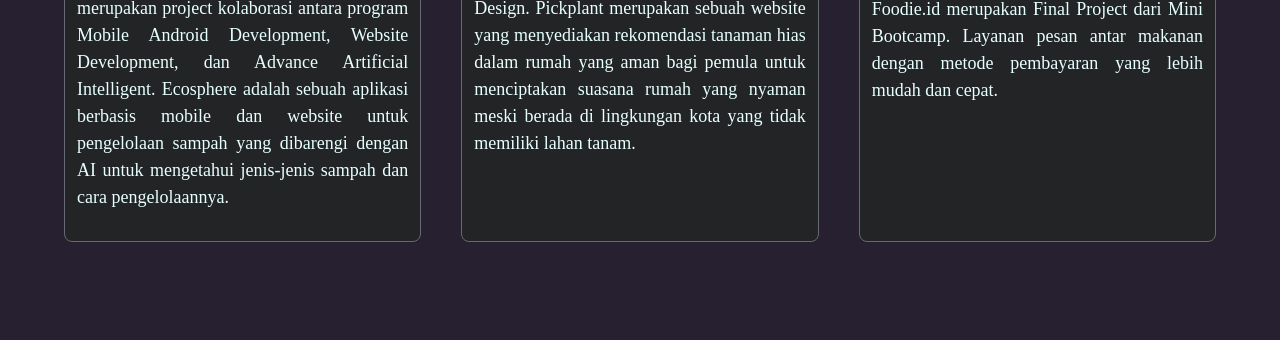
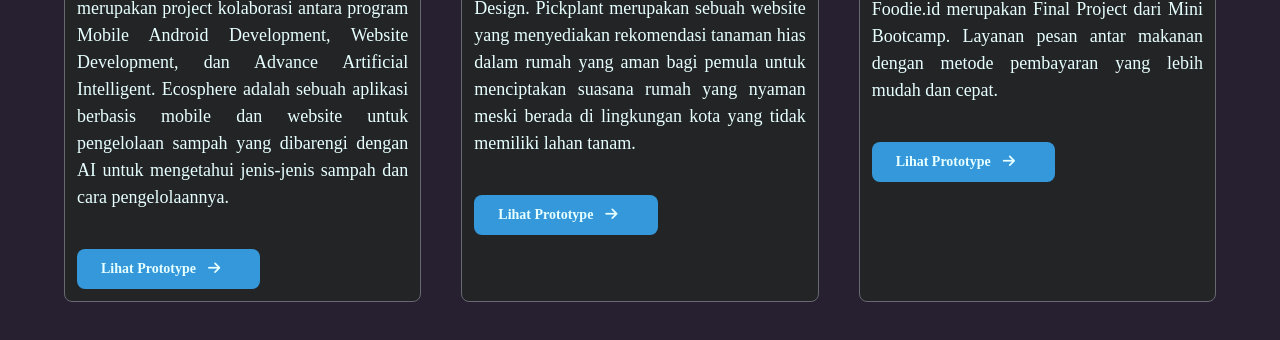
Before and after one commit to AirinKris03/miniproyek-portfolio, a plain HTML site: page index.html in a window 1280 px wide. Shown: the part 1998-2338 px from the top of the page. Drawn offline with Linux system fonts and the light colour scheme.

Commit message:
menambahkan link demo prototype pada portfolio

```diff
--- a/index.html
+++ b/index.html
@@ -31,7 +31,8 @@
                 <li><a href="#home"></i>Home</a></li>
                 <li><a href="#about"></i>About</a></li>
                 <li><a href="#porto"></i>Portfolio</a></li>
-                <li><a href="#contact"><i class="fa-solid fa-phone"></i>Let's Work Together</a></li>
+                <li><a href="#testi"></i>Afirmasi Pengguna</a></li>
+                <li><a href="#contact"></i>Let's Work Together</a></li>
           </ul>
         </div>
       </nav>
@@ -103,13 +104,15 @@
                     <h3><i class="fa-solid fa-earth"></i>EcoSphere</h3>
                     <img src="assets/porto1.png" alt="Project 1" >
                     <p><span highlight>Best 3 Massive Project</span> Study Independent (MSIB) Batch 6 yang merupakan project kolaborasi antara program Mobile Android Development, Website Development, dan Advance Artificial Intelligent. Ecosphere adalah sebuah aplikasi berbasis mobile dan website untuk pengelolaan sampah yang dibarengi dengan AI untuk mengetahui jenis-jenis sampah dan cara pengelolaannya.</p>
-                    </article>
+                    <a href="https://www.figma.com/proto/VThSrC2Fx1UsSTSTQQ4jUM/EcoSphere-Prototype?page-id=9%3A3&node-id=326-1001&p=f&viewport=348%2C260%2C0.06&t=TZw6YDlhBB9I2cA6-1&scaling=scale-down&content-scaling=fixed&starting-point-node-id=312%3A902" class="porto-link">Lihat Prototype<i class="fa-solid fa-arrow-right"></i></a>
+                  </article>
                 </div>
                 <div class="porto-item">
                   <article>
                     <h3><i class="fa-solid fa-tree"></i>Pickplant</h3>
                     <img src="assets/porto2.png" alt="Project 2">
                     <p><span highlight>Best 30 Landing Page</span> pada program Workshop UI/UX Design: Create Your Own Design. Pickplant merupakan sebuah website yang menyediakan rekomendasi tanaman hias dalam rumah yang aman bagi pemula untuk menciptakan suasana rumah yang nyaman meski berada di lingkungan kota yang tidak memiliki lahan tanam.</p>
+                    <a href="https://www.figma.com/proto/RyEKf2G6KqXuuZizz0Y1Ii/Skilhub---PickPlant?page-id=0%3A1&node-id=80-3&viewport=329%2C142%2C0.1&t=lrVTtE7r6XAW6il7-1&scaling=scale-down&content-scaling=fixed&starting-point-node-id=80%3A3" class="porto-link">Lihat Prototype<i class="fa-solid fa-arrow-right"></i></a>
                   </article>
                 </div>
                 <div class="porto-item">
@@ -117,9 +120,11 @@
                     <h3><i class="fa-solid fa-bowl-food"></i>Foodie.id</h3>
                     <img src="assets/porto3.png" alt="Project 1">
                     <p>Foodie.id merupakan Final Project dari Mini Bootcamp. Layanan pesan antar makanan dengan metode pembayaran yang lebih mudah dan cepat.</p>
+                    <a href="https://www.figma.com/proto/LGkf0RAqNnsheKERfwLYcM/Final-Project---Lumoshive?page-id=14%3A3&node-id=215-2321&p=f&viewport=313%2C156%2C0.1&t=nKW3falMyKYgSpPl-1&scaling=scale-down&content-scaling=fixed" class="porto-link">Lihat Prototype<i class="fa-solid fa-arrow-right"></i></a>
                   </article>
                 </div>
             </div>
+        </section>
     </main>
 
     <footer></footer>
--- a/style.css
+++ b/style.css
@@ -6,7 +6,7 @@ body {
     color: #e7ffff;
     margin: 24px;
     padding: 16px;
-    font-family: poppins;
+    font-family: monserrat;
 }
 
 .logo {
@@ -308,3 +308,27 @@ body {
       margin-right: 16px;
       font-size: 32px;
     }
+
+    .porto-link {
+      display: inline-block;
+      padding: 12px 24px;
+      border-radius: 8px;
+      margin-top: 20px;
+      background-color: #3498DB;
+      color: #e7ffff;
+      text-decoration: none;
+      font-size: 14px;
+      font-weight: bold;
+      width: auto;
+      text-align: center;
+    }
+
+    .porto-link:hover {
+      background-color: #e7ffff;
+      color: #3498DB;
+    }
+
+    .porto-link i {
+      margin-left: 12px;
+      font-size: 14px;
+    }
```
